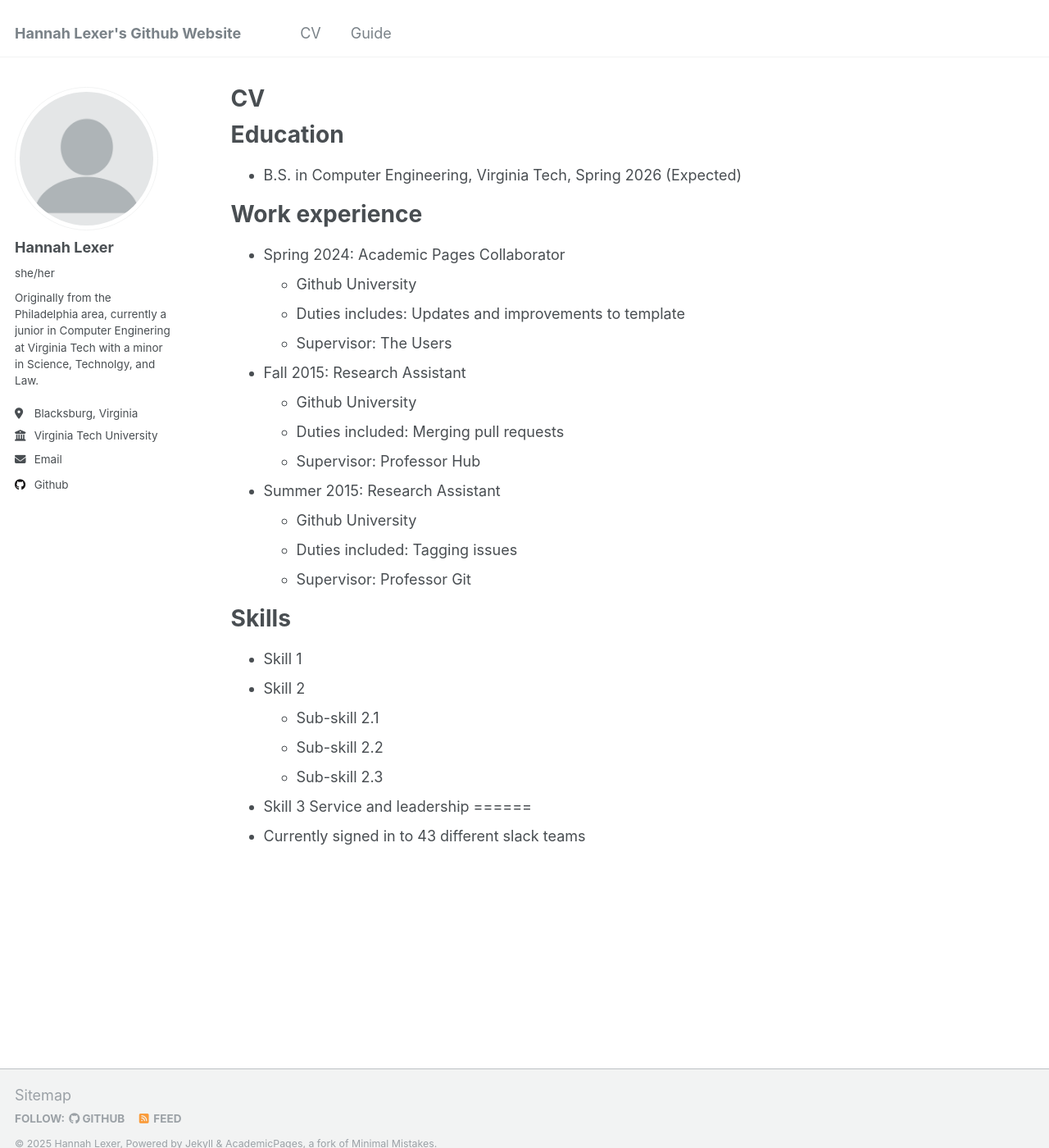
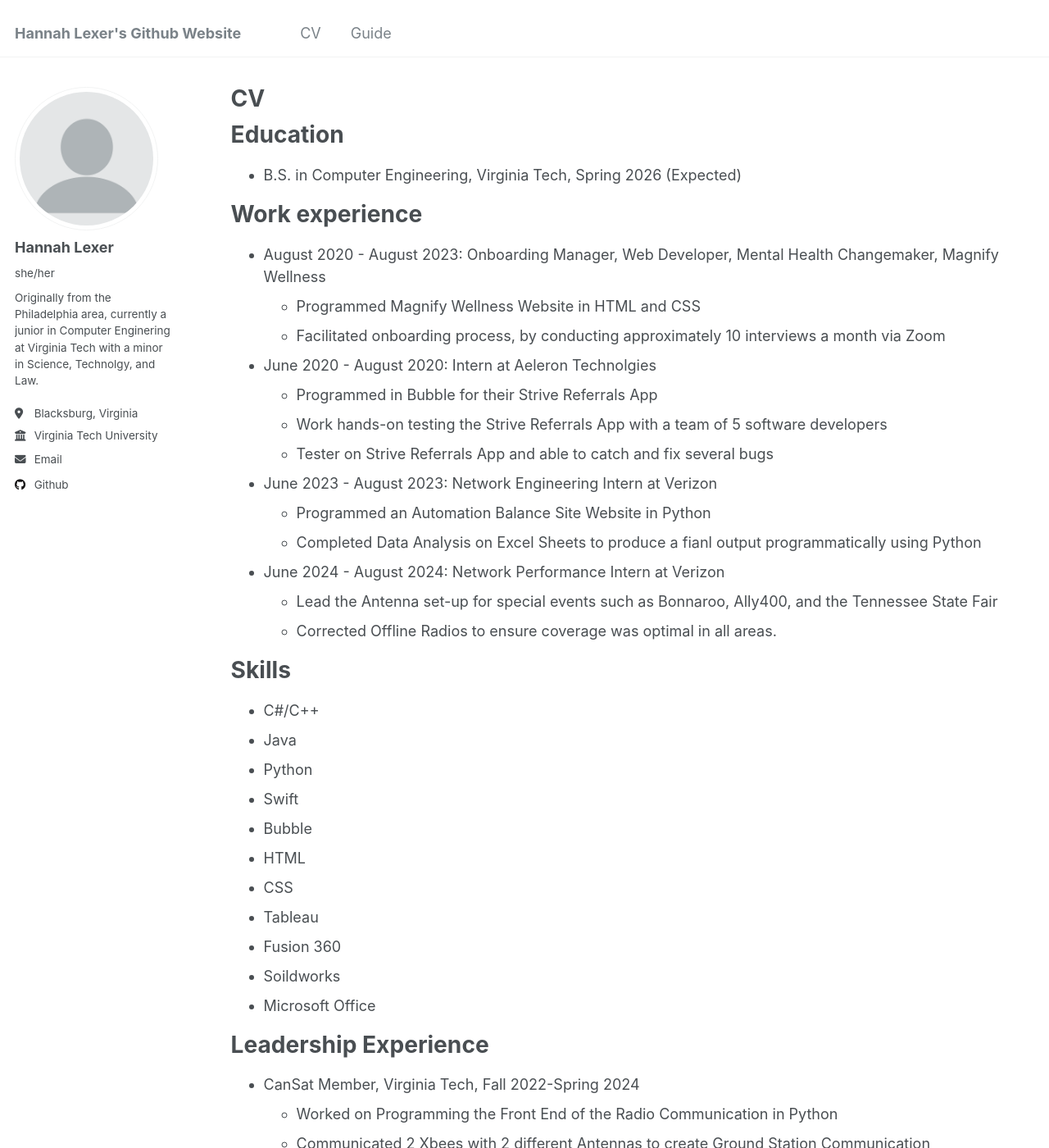
Before and after one commit to hannahl22/hannahl22.github.io, a Jekyll site: the page built from _pages/cv.md, in a window 1280 px wide and 1400 px high. Shown: the whole window at 82% size. Built offline with Jekyll 4.4.1, drawn with Linux system fonts in a browser that asks for light colours; some of the changed text lies outside the part shown.

Commit message:
Added Information to cv page

```diff
--- a/_pages/cv.md
+++ b/_pages/cv.md
@@ -15,29 +15,46 @@ Education
 
 Work experience
 ======
-* Spring 2024: Academic Pages Collaborator
-  * Github University
-  * Duties includes: Updates and improvements to template
-  * Supervisor: The Users
+* August 2020 - August 2023: Onboarding Manager, Web Developer, Mental Health Changemaker, Magnify Wellness
+  * Programmed Magnify Wellness Website in HTML and CSS
+  * Facilitated onboarding process, by conducting approximately 10 interviews a month via Zoom
 
-* Fall 2015: Research Assistant
-  * Github University
-  * Duties included: Merging pull requests
-  * Supervisor: Professor Hub
+* June 2020 - August 2020: Intern at Aeleron Technolgies
+  * Programmed in Bubble for their Strive Referrals App
+  * Work hands-on testing the Strive Referrals App with a team of 5 software developers
+  * Tester on Strive Referrals App and able to catch and fix several bugs
 
-* Summer 2015: Research Assistant
-  * Github University
-  * Duties included: Tagging issues
-  * Supervisor: Professor Git
+* June 2023 - August 2023: Network Engineering Intern at Verizon
+  * Programmed an Automation Balance Site Website in Python
+  * Completed Data Analysis on Excel Sheets to produce a fianl output programmatically using Python
+
+* June 2024 - August 2024: Network Performance Intern at Verizon
+  * Lead the Antenna set-up for special events such as Bonnaroo, Ally400, and the Tennessee State Fair
+  * Corrected Offline Radios to ensure coverage was optimal in all areas.
 
 Skills
 ======
-* Skill 1
-* Skill 2
-  * Sub-skill 2.1
-  * Sub-skill 2.2
-  * Sub-skill 2.3
-* Skill 3
-Service and leadership
+* C#/C++
+* Java
+* Python
+* Swift
+* Bubble
+* HTML
+* CSS
+* Tableau
+* Fusion 360
+* Soildworks
+* Microsoft Office
+
+Leadership Experience
 ======
-* Currently signed in to 43 different slack teams
+* CanSat Member, Virginia Tech, Fall 2022-Spring 2024
+  * Worked on Programming the Front End of the Radio Communication in Python
+  * Communicated 2 Xbees with 2 different Antennas to create Ground Station Communication
+* CEED Peer Mentor, Virginia Tech, Fall 2023- Spring 2024
+  * Mentoring a group of 8 First Year Students on the Engineering Process
+  * Providing Resources and Support to the students throughout the 10-week process
+* ECE Ambassador, Virginia Tech, Spring 2024 - Present
+  * Sharing and Guiding Students about what the Electrical and Computer Engineering Department offers.
+  * Hold tours for prospective high school students of the classroom and labs.
+* Delegate Member of the Honor Council, Virginia Tech, Spring 2024 - Present
```
